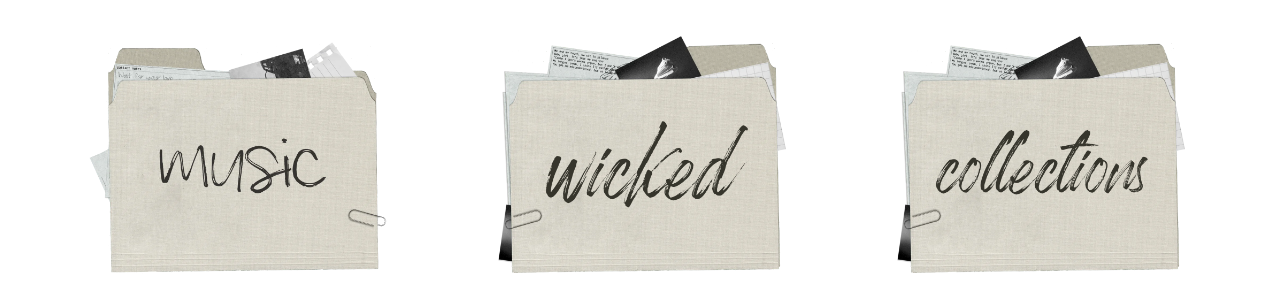
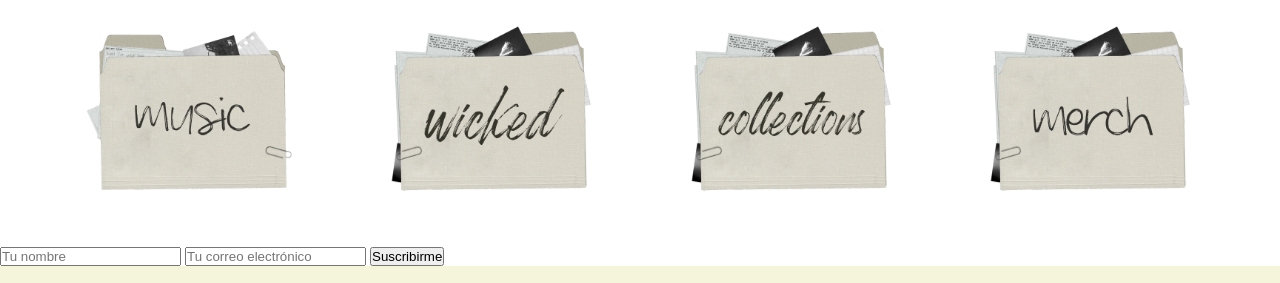
Before and after one commit to anapazparietti/proyectoFinal_FrontEnd2025_Parietti, a plain HTML site: page index.html in a window 1280 px wide. Shown: the part 815-1098 px from the top of the page. Drawn offline with nearby package versions, Linux system fonts and the light colour scheme; a web font is replaced by a local one.

Commit message:
form
faltan cosas

```diff
--- a/css/style.css
+++ b/css/style.css
@@ -47,7 +47,7 @@ main{
     height: auto;
     & img{
       width: 100%;
-      height: 321px;
+      height: 222px;
       object-fit: contain;
       display: block;
     }
--- a/index.html
+++ b/index.html
@@ -48,7 +48,16 @@
         <div class="picture-category"> <img src="images/collections_folder.png" alt="categoría colecciones"></div>
         <div class="picture-category"> <img src="images/merch_folder.png" alt="categoría merch"></div>
     </section>
-    <section class="suscripcion"></section>
+    <section class="suscripcion">
+        <div class="sucribe-text">
+
+        </div>
+        <div class="form">
+            <input type="text" placeholder="Tu nombre">
+            <input type="text" placeholder="Tu correo electrónico">
+            <button>Suscribirme</button>
+        </div>
+    </section>
 
     <footer>
         <nav>
```
